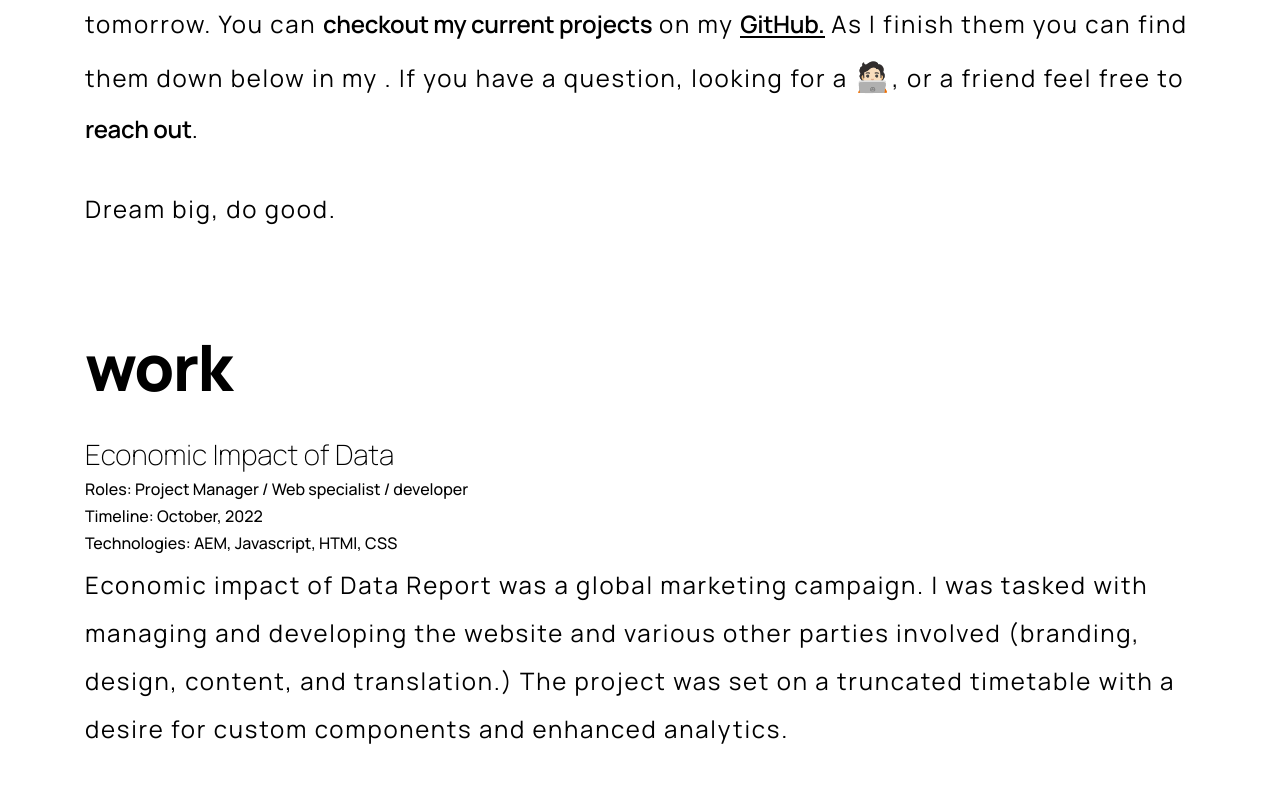
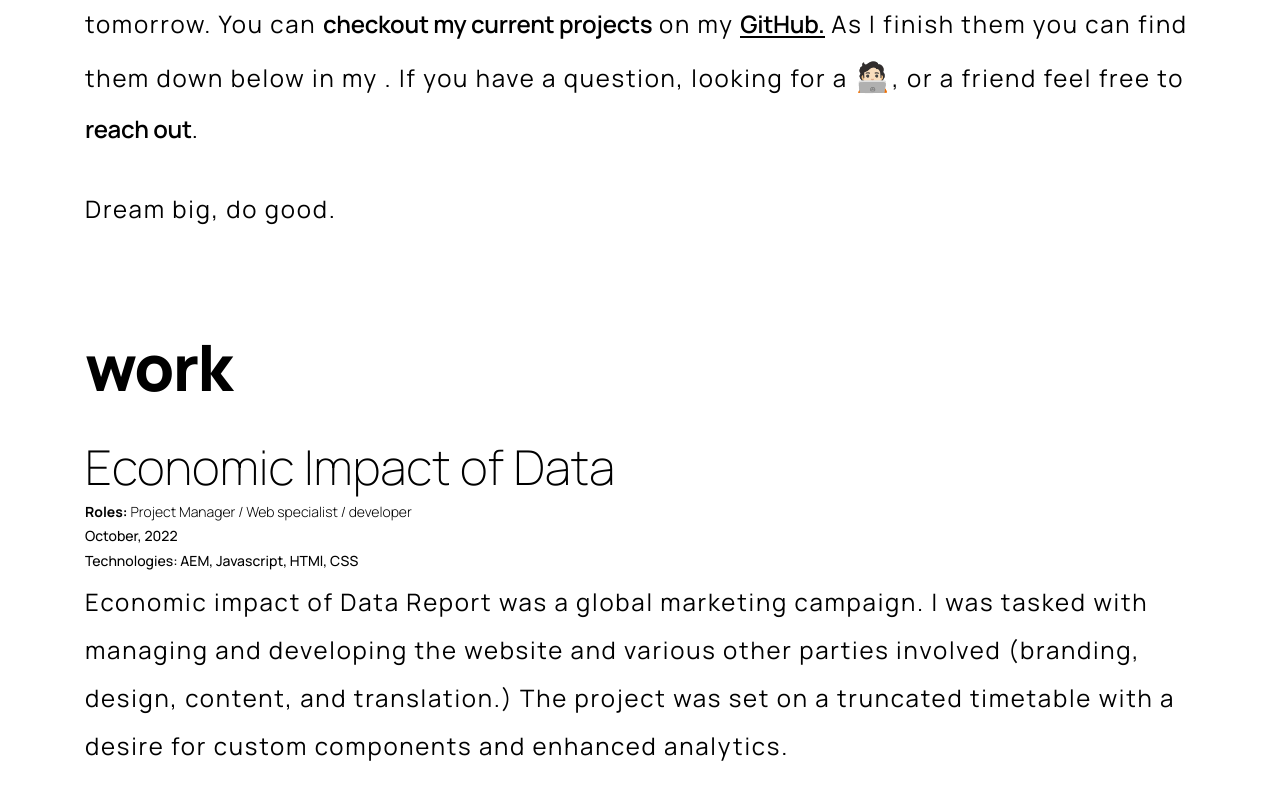
Before and after one commit to jskyle/portfolio-react, a React (Create React App) app in the folder client/: page / in a window 1280 px wide. Shown: the part 1770-2570 px from the top of the page. Built offline with nearby package versions, Linux system fonts and the light colour scheme.

Commit message:
subhead formatting

```diff
--- a/client/src/App.css
+++ b/client/src/App.css
@@ -55,6 +55,14 @@ ul {
   padding-left: 0;
 }
 
+h3 {
+ font-size: 48px;
+}
+
+h6 {
+  font-size: 14px;
+}
+
 h1,
 h2,
 h3,
@@ -72,6 +80,10 @@ h1,
 h2,
 .extrabold-font {
   font-weight: 800;
+}
+
+.bold-font {
+  font-weight: 700;
 }
 
 
--- a/client/src/pages/Home/components/WorkObject.jsx
+++ b/client/src/pages/Home/components/WorkObject.jsx
@@ -7,10 +7,10 @@ const WorkObject = () => {
     <>
       <h3>Economic Impact of Data</h3>
       <h6>
-        <span>Roles:</span>{" "}
-        <span>Project Manager / Web specialist / developer</span>
+        <span className="bold-font">Roles:</span>{" "}
+        <span className="light-font">Project Manager / Web specialist / developer</span>
       </h6>
-      <h6>Timeline: October, 2022</h6>
+      <h6> October, 2022</h6>
       <h6>Technologies: AEM, Javascript, HTMl, CSS</h6>
       <p>
         {" "}
```
